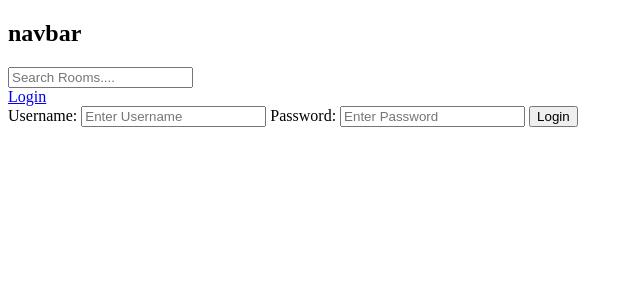
After one commit to aansh06/lets_Study, a Django app: page /login in a window 1280 px wide. The commit adds this page. Shown: the top 300 px of the page, without its empty margins (0-640 px from the left). Run offline with Django 5.2, Linux system fonts and the light colour scheme.

Commit message:
added user authentication

```diff
--- /dev/null
+++ b/study/templates/study/login_register.html
@@ -0,0 +1,18 @@
+{% extends 'main.html' %}
+
+{% block content %}
+
+<div>
+    <form method="POST" action="">
+        {% csrf_token %}
+        <label> Username:</label>
+        <input type="text" name="username" placeholder="Enter Username">
+
+        <label>Password:</label>
+        <input type="password" name="password" placeholder="Enter Password">
+
+        <input type="submit" value="Login">
+    </form>
+</div>
+
+{% endblock content%}
--- a/study/urls.py
+++ b/study/urls.py
@@ -2,8 +2,12 @@ from django.urls import path
 from . import views
 
 urlpatterns=[
+    path('login',views.loginPage, name="login"),
+    path('logout',views.logoutUser, name="logout"),
+
     path("" , views.home, name="home"),
     path("room/<str:pk>/", views.room, name="room"),
+
     path('create-room/', views.createRoom, name='create-room'),
     path('update-room/<str:pk>/', views.updateRoom, name='update-room'),
     path('delete-room/<str:pk>/', views.deleteRoom, name='delete-room'),
--- a/study/views.py
+++ b/study/views.py
@@ -3,8 +3,39 @@ from django.db.models import Q
 from django.http import HttpResponse
 from .models import Room, Topic
 from .forms import RoomForm
+from django.contrib.auth.models import User
+from django.contrib.auth import authenticate , login , logout
+from django.contrib import messages
+
 # Create your views here.
 
+
+def loginPage(request):
+
+    if request.method=="POST":
+        username=request.POST.get('username')
+        password=request.POST.get('password')
+
+        try :
+            user=User.objects.get(username=username)
+        except:
+            messages.error(request, "User Doesn't exist")
+
+        user = authenticate(request, username=username, password=password)
+
+        if user is not None:
+            login(request,user)
+            return redirect('home')
+        else:
+            messages.error(request, ' Username or Password incorrect')
+
+    context={}
+    return render(request,'study/login_register.html',context)
+
+
+def logoutUser(request):
+    logout(request)
+    return redirect('home')
 
 def home(request):
     q= request.GET.get('q') if request.GET.get('q') != None else ''
--- a/templates/main.html
+++ b/templates/main.html
@@ -8,6 +8,14 @@
 <body>
 {% include 'navbar.html' %}
 
+{% if messages %}
+<ul class="messages">
+    {% for message in messages %}
+    <li>{{ message }}</li>
+    {% endfor %}
+</ul>
+{% endif %}
+
     {% block content %}
 
     {% endblock %}
--- a/templates/navbar.html
+++ b/templates/navbar.html
@@ -3,3 +3,9 @@
     <input type="text" name="q" placeholder="Search Rooms....">
 
 </form>
+
+{% if request.user.is_authenticated %}
+<a href="{% url 'logout' %}">Logout</a>
+{% else %}
+<a href="{% url 'login' %}">Login</a>
+{% endif %}
```
